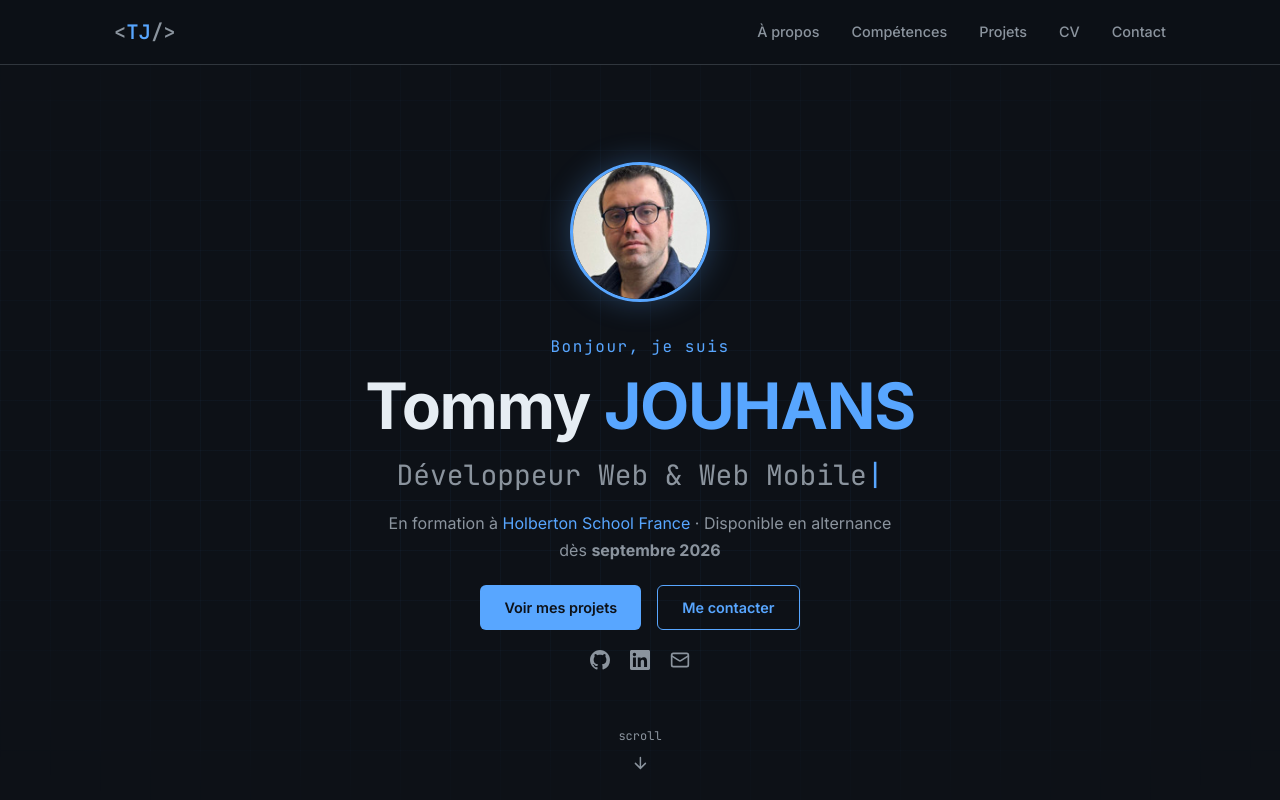
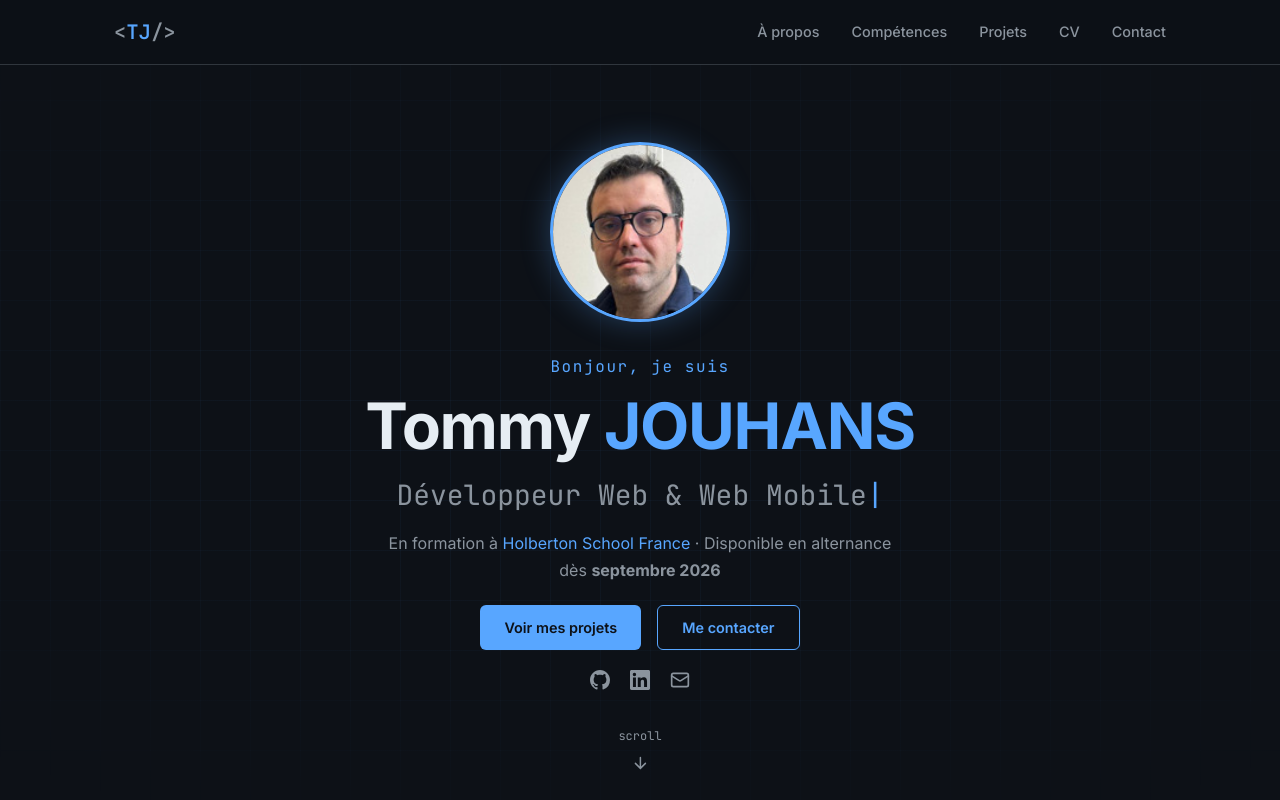
Before and after one commit to Tommy-JOUHANS/Tommy-JOUHANS, a React (Vite) app in the folder Tommy-JOUHANS.github.io/: page / in a window 1280 px wide. Shown: the top 800 px of the page. Built offline with nearby package versions, Linux system fonts and the light colour scheme.

Commit message:
mon site

```diff
--- a/Tommy-JOUHANS.github.io/index.html
+++ b/Tommy-JOUHANS.github.io/index.html
@@ -2,11 +2,11 @@
 <html lang="fr">
   <head>
     <meta charset="UTF-8" />
-    <link rel="icon" type="image/svg+xml" href="/favicon.svg" />
+    <link rel="icon" type="image/jpeg" href="/profile.jpg" />
     <meta name="viewport" content="width=device-width, initial-scale=1.0" />
     <meta name="description" content="Tommy JOUHANS — Développeur Full-Stack en alternance dès septembre 2026. Portfolio personnel." />
     <meta name="author" content="Tommy JOUHANS" />
-    <title>Tommy JOUHANS | Développeur Full-Stack</title>
+    <title>Tommy JOUHANS</title>
     <!-- Google Fonts -->
     <link rel="preconnect" href="https://fonts.googleapis.com">
     <link rel="preconnect" href="https://fonts.gstatic.com" crossorigin>
--- a/Tommy-JOUHANS.github.io/src/App.css
+++ b/Tommy-JOUHANS.github.io/src/App.css
@@ -177,8 +177,8 @@
 
 /* Avatar */
 .hero-avatar {
-  width: 140px;
-  height: 140px;
+  width: 180px;
+  height: 180px;
   border-radius: 50%;
   overflow: hidden;
   border: 3px solid var(--accent);
@@ -190,6 +190,7 @@
   width: 100%;
   height: 100%;
   object-fit: cover;
+  object-position: 50% 10%;
 }
 
 .avatar-placeholder {
--- a/Tommy-JOUHANS.github.io/src/App.jsx
+++ b/Tommy-JOUHANS.github.io/src/App.jsx
@@ -129,7 +129,7 @@ function Hero() {
         {/* Photo placeholder — remplace src par ton image */}
         <div className="hero-avatar">
           <img
-            src="/profile.jpg"
+            src={`${import.meta.env.BASE_URL}profile.jpg`}
             alt="Tommy JOUHANS"
             onError={e => {
               e.target.style.display = 'none'
```
Also changed, not shown: Tommy-JOUHANS.github.io/public/favicon.svg.
